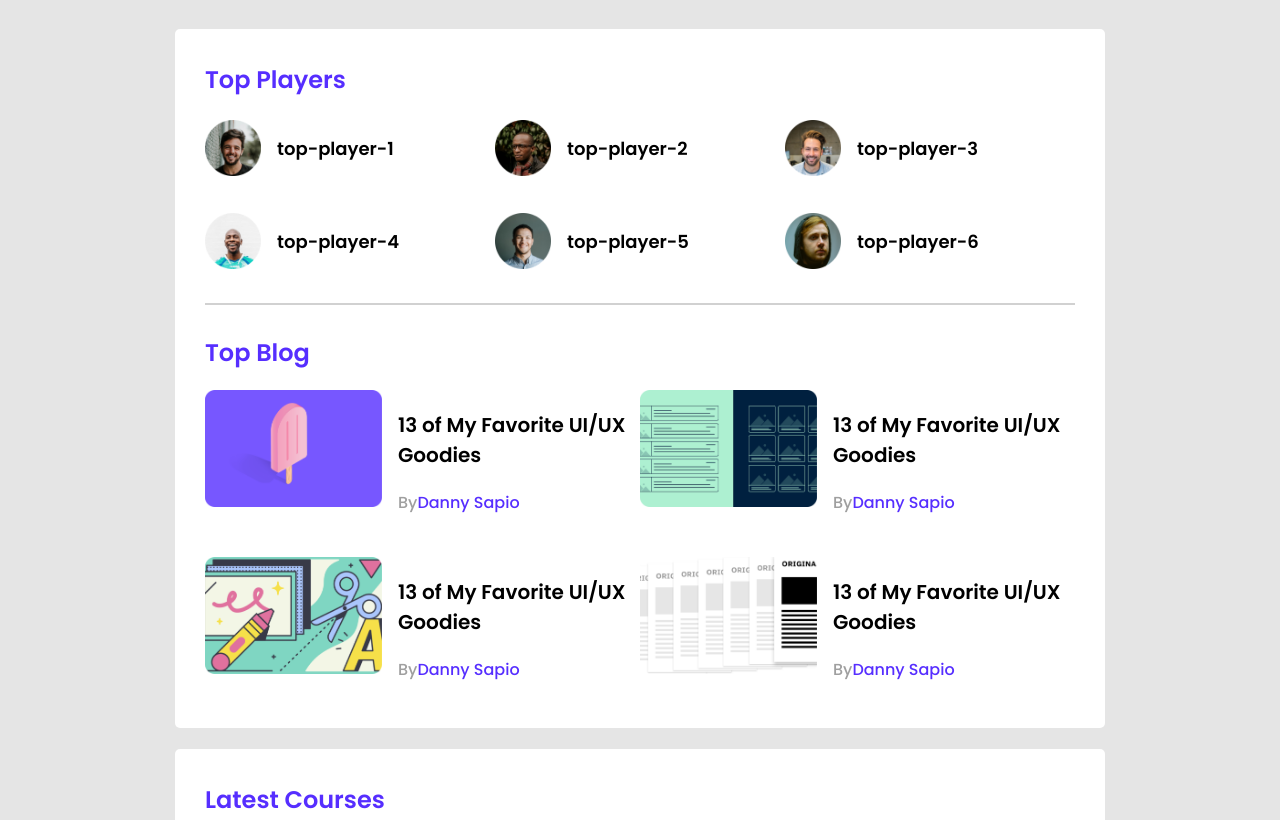
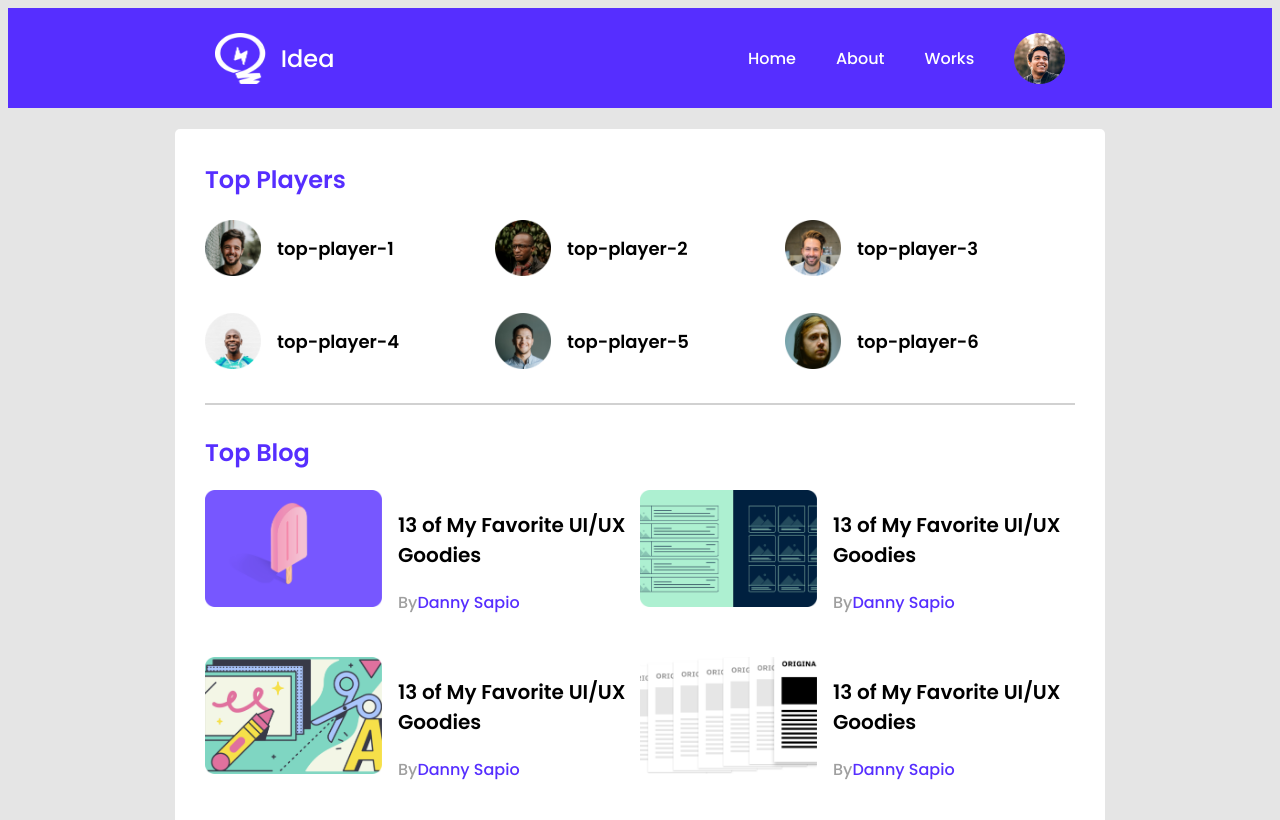
Before and after one commit to mdrabbiahmed/leader-board-css3, a plain HTML site: page index.html in a window 1280 px wide. Shown: the top 820 px of the page. Drawn offline with Linux system fonts and the light colour scheme.

Commit message:
header added

```diff
--- a/index.html
+++ b/index.html
@@ -13,6 +13,18 @@
     <!-- header start -->
     <header>
 
+        <section class="header-section">
+            <div class="header-icon">
+               <img src="images/icons/logo.png" alt="">
+            <span>Idea</span>
+            </div>
+           <div class="header-list">
+            <a href="">Home</a>
+            <a href="">About</a>
+            <a href="">Works</a>
+            <img src="images/icons/profile.png" alt="">
+           </section>
+        </div>
     </header>
     <!-- header end -->
     <main>
@@ -116,7 +128,7 @@
                                 <i class="fa-solid fa-star filled"></i>
                                 <i class="fa-solid fa-star filled"></i>
                                 <i class="fa-solid fa-star empty"></i>
-                                <span></span>
+                                <span>4.50</span>
                             </div>
 
                             <div class="course-duration">
--- a/style.css
+++ b/style.css
@@ -1,5 +1,49 @@
       /*fonts*/
       @import url('https://fonts.googleapis.com/css2?family=Poppins:wght@500;600&display=swap');
+
+
+      /* header section */
+/*
+header{
+    width: 1440px;
+    height: 94px;
+} */
+.header-section{
+    background-color:  #562EFF;
+    height: 100px;
+    display: flex;
+    justify-content:space-around;
+
+}
+.header-icon{
+    display: flex;
+    align-items: center;
+}
+span{
+    padding-left: 15px;
+    color: white;
+    font-size: 24px;
+}
+.header-icon img{
+    Width:40.42px;
+    Height:51px;
+}
+.header-list{
+    display: flex;
+    align-items: center;
+}
+.header-list a{
+    font-size: 16px;
+    color: white;
+}
+.header-section a{
+    text-decoration: none;
+    margin-right:40px ;
+}
+.header-section img{
+    width: 51px;
+    height: 51px;
+}
       /* common style or utilities */
 body{
       font-family: 'Poppins', sans-serif;
```
